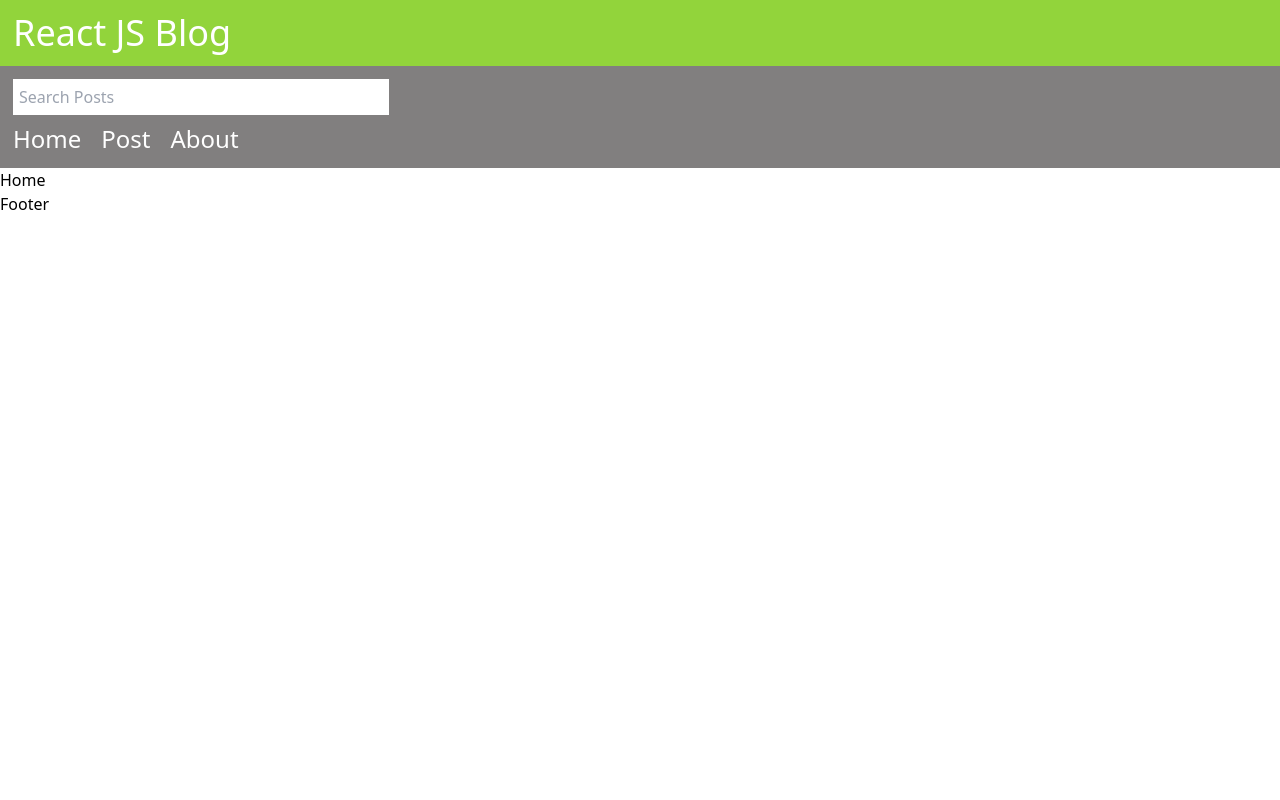
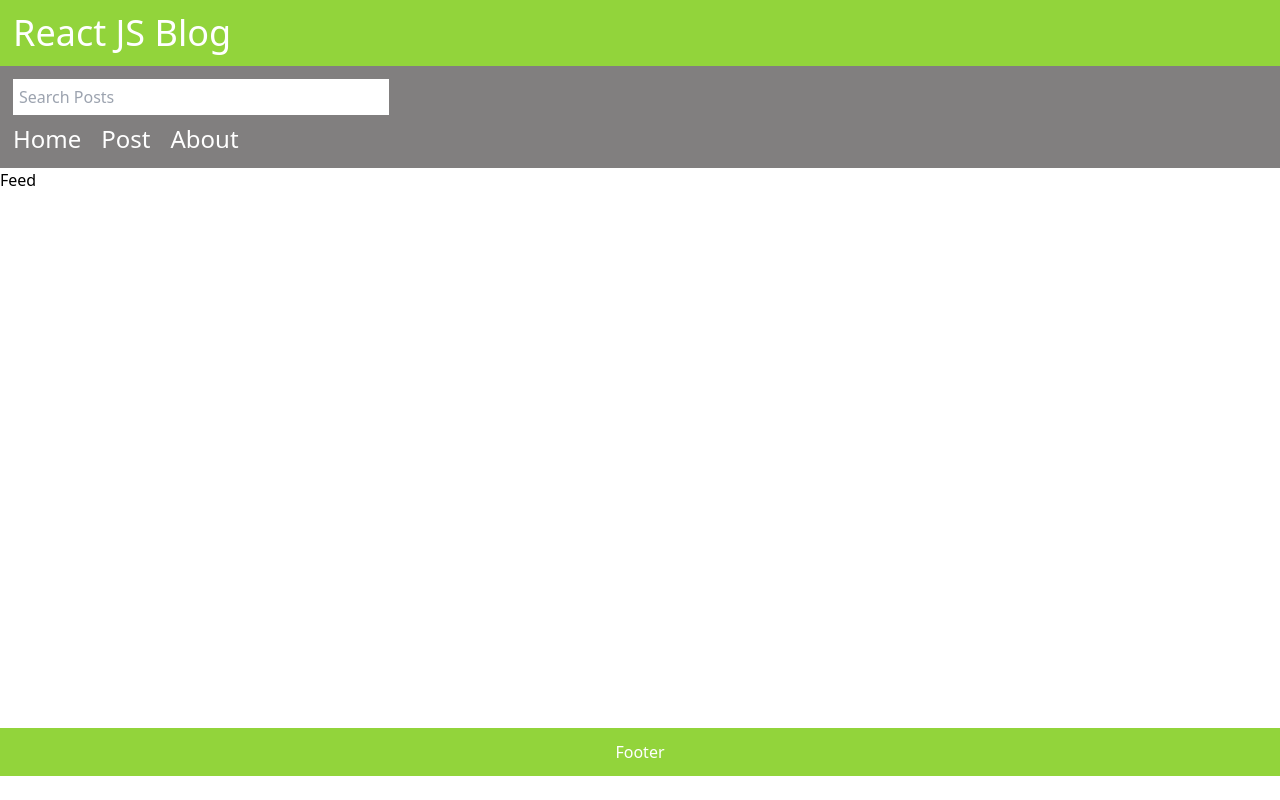
Before and after one commit to Buyaki01/blog-app-react, a React (Create React App) app: page / in a window 1280 px wide. Built offline with nearby package versions, Linux system fonts and the light colour scheme.

Commit message:
Add the Feed component, style the Footer and the Home component

```diff
--- a/src/App.js
+++ b/src/App.js
@@ -10,7 +10,34 @@ import { Routes, Route } from 'react-router-dom';
 import { useState } from "react";
 
 function App() {
+  const [posts, setPosts] = useState([
+    {
+      id: 1,
+      title: "My First Post",
+      datetime: "July 01, 2021 11:17:36 AM",
+      body: "Lorem ipsum dolor sit amet consectetur adipisicing elit. Quis consequatur expedita, assumenda similique non optio! Modi nesciunt excepturi corrupti atque blanditiis quo nobis, non optio quae possimus illum exercitationem ipsa!"
+    },
+    {
+      id: 2,
+      title: "My 2nd Post",
+      datetime: "July 01, 2021 11:17:36 AM",
+      body: "Lorem ipsum dolor sit amet consectetur adipisicing elit. Quis consequatur expedita, assumenda similique non optio! Modi nesciunt excepturi corrupti atque blanditiis quo nobis, non optio quae possimus illum exercitationem ipsa!"
+    },
+    {
+      id: 3,
+      title: "My 3rd Post",
+      datetime: "July 01, 2021 11:17:36 AM",
+      body: "Lorem ipsum dolor sit amet consectetur adipisicing elit. Quis consequatur expedita, assumenda similique non optio! Modi nesciunt excepturi corrupti atque blanditiis quo nobis, non optio quae possimus illum exercitationem ipsa!"
+    },
+    {
+      id: 4,
+      title: "My Fourth Post",
+      datetime: "July 01, 2021 11:17:36 AM",
+      body: "Lorem ipsum dolor sit amet consectetur adipisicing elit. Quis consequatur expedita, assumenda similique non optio! Modi nesciunt excepturi corrupti atque blanditiis quo nobis, non optio quae possimus illum exercitationem ipsa!"
+    }
+  ])
   const [search, setSearch] = useState('')
+  const [searchResults, setSearchResults] = useState([])
 
   return (
     <div className="App">
@@ -18,7 +45,7 @@ function App() {
       <Nav search={search} setSearch={setSearch}/>
 
       <Routes>
-        <Route path="/" element={<Home />} />
+        <Route path="/" element={<Home posts={posts} />} />
 
         <Route path="/post" element={<NewPost />} />
 
--- /dev/null
+++ b/src/Feed.js
@@ -0,0 +1,7 @@
+const Feed = ({posts}) => {
+  return (
+    <div>Feed</div>
+  )
+}
+
+export default Feed
--- a/src/Footer.js
+++ b/src/Footer.js
@@ -1,6 +1,6 @@
 const Footer = () => {
   return (
-    <footer>
+    <footer className="Footer p-3">
       <h1>Footer</h1>
     </footer>
   )
--- a/src/Home.js
+++ b/src/Home.js
@@ -1,7 +1,15 @@
-const Home = () => {
+import Feed from "./Feed";
+
+const Home = ({posts}) => {
   return (
-    <main>
-      <h1> Home </h1>
+    <main className="Home">
+      {posts.length ? (
+        <Feed posts={posts} />
+      ) :(
+        <p style={{marginTop: "2rem"}}>
+          No posts to display
+        </p>
+      )}
     </main>
   )
 }
--- a/src/index.css
+++ b/src/index.css
@@ -32,3 +32,13 @@
 .navLinks{
   color: #fff;
 }
+
+.Home{
+  min-height: 70vh;
+}
+
+.Footer{
+  background-color: rgb(146, 212, 59);
+  text-align: center;
+  color: #fff;
+}
```
